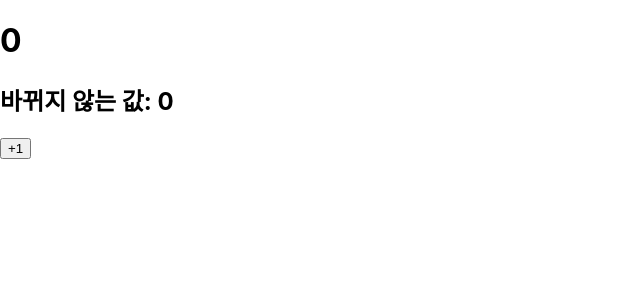
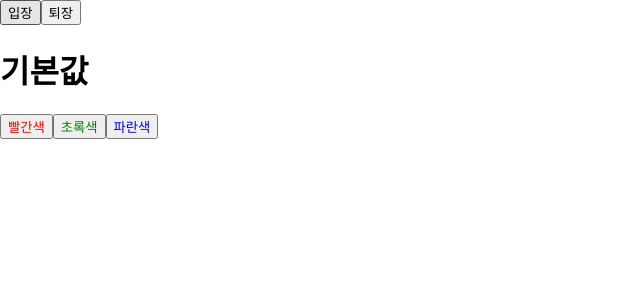
Before and after one commit to Bhanjo/React_study, a React (Create React App) app in the folder book_react/: page / in a window 1280 px wide. Shown: the top 300 px of the page, without its empty margins (0-640 px from the left). Built offline with nearby package versions, Linux system fonts and the light colour scheme.

Commit message:
0704_useState

```diff
--- a/book_react/src/App.js
+++ b/book_react/src/App.js
@@ -1,9 +1,10 @@
 import "./App.css";
 // import MyComponent from './MyComponent';
-import Counter from './Counter';
+// import Counter from './Counter';
+import Say from './Say';
 
 const App = () => {
-  return <Counter />
+  return <Say />
 };
 
 export default App;
--- /dev/null
+++ b/book_react/src/Say.js
@@ -0,0 +1,30 @@
+import React, { useState } from 'react';
+
+const Say = () => {
+    // 보통 첫번째 값을 state, 두번째 값을 setSate로 지정한다.
+    // useState('') 안에 초기 상태를 지정할 수 있다.
+    const [message, setMessage] = useState('기본값');
+    const onClickEnter = () => setMessage('안녕하세요!');
+    const onClickLeave = () => setMessage('안녕히 가세요!');
+
+    const [color, setColor] = useState('black'); // 초기 state는 검정
+    return (
+        <div>
+            <button onClick={onClickEnter}>입장</button>
+            <button onClick={onClickLeave}>퇴장</button>
+            <h1 style={{ color }}>{message}</h1>
+
+            <button style={{ color: 'red' }} onClick={() => setColor('red')}>
+                빨간색
+            </button>
+            <button style={{ color: 'green' }} onClick={() => setColor('green')}>
+                초록색
+            </button>
+            <button style={{ color: 'blue' }} onClick={() => setColor('blue')}>
+                파란색
+            </button>
+        </div>
+    )
+};
+
+export default Say;
```
